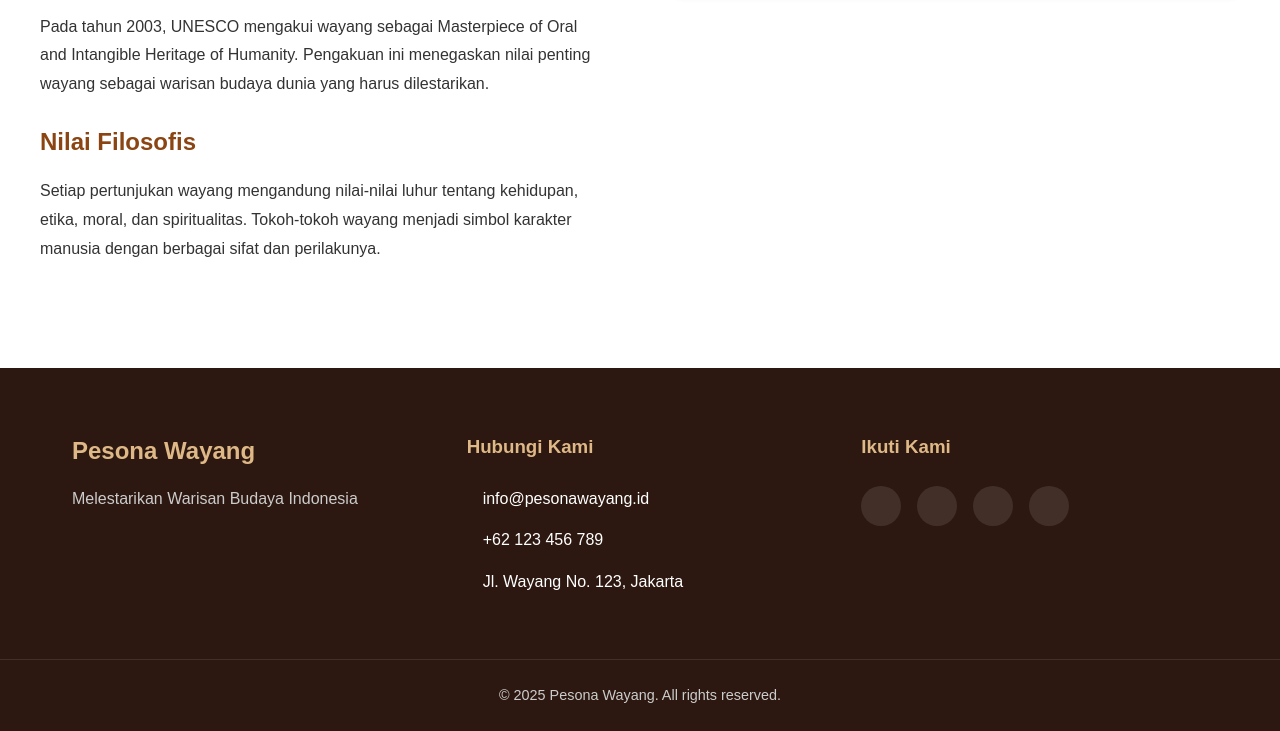
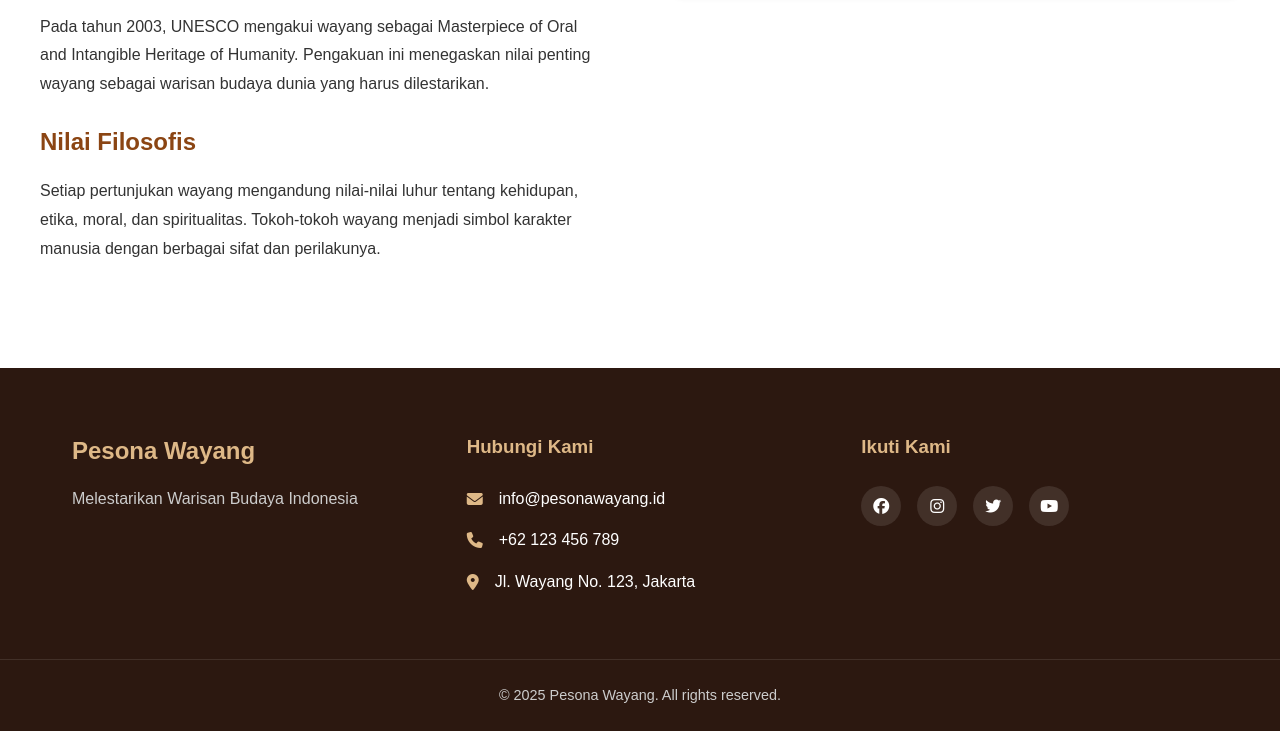
Before and after one commit to Thunder-hunt/Projek-05, a plain HTML site: page projek kelompok 3 p5/index.html in a window 1280 px wide. Shown: the part 2606-3337 px from the top of the page. Drawn offline with nearby package versions, Linux system fonts and the light colour scheme.

Commit message:
Add files via upload

```diff
--- a/projek kelompok 3 p5/index.html
+++ b/projek kelompok 3 p5/index.html
@@ -6,6 +6,8 @@
     <title>Pesona Wayang Indonesia</title>
     <link rel="stylesheet" href="style.css">
     <link rel="stylesheet" href="https://cdnjs.cloudflare.com/ajax/libs/aos/2.3.4/aos.css">
+    <!-- Tambahkan Font Awesome CSS -->
+    <link rel="stylesheet" href="https://cdnjs.cloudflare.com/ajax/libs/font-awesome/6.5.1/css/all.min.css">
 </head>
 <body>
     <nav>
```
